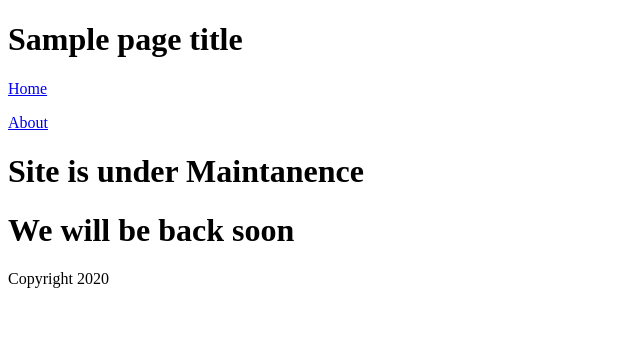
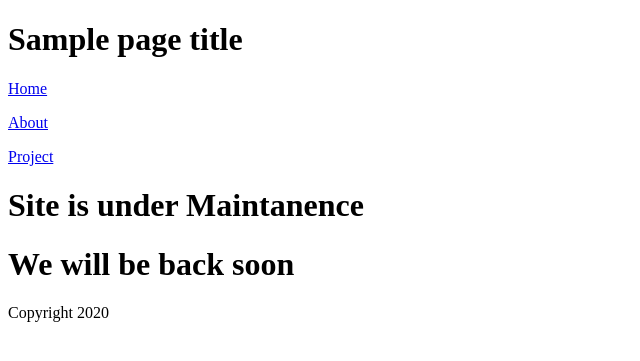
Before and after one commit to renjithr23/Simple-Web-Server-Using-NodeJS, a Node server app: template views/maintanence.hbs in a window 1280 px wide. Shown: the top 361 px of the page, without its empty margins (0-640 px from the left). Run offline with Node 20, Linux system fonts and the light colour scheme; the template is opened without the code that fills it: most values are stand-ins (such as "Sample title", 1, 10 or a date in 2020).

Commit message:
The Add on feature project

```diff
--- a/server.js
+++ b/server.js
@@ -52,6 +52,12 @@ app.get('/about',(req,res)=>{
   });
 });
 
+app.get('/project',(req,res)=>{
+  res.render('project.hbs',{
+    pageTitle:'Project Page'
+  });
+});
+
 app.get('/bad',(req,res)=>{
   res.send({
     errorMessage:"Unable to handle request"
--- a/views/partials/header.hbs
+++ b/views/partials/header.hbs
@@ -2,4 +2,5 @@
   <h1>{{pageTitle}}</h1>
   <p> <a href="/">Home</a> </p>
   <p> <a href="/about">About</a> </p>
+  <p> <a href="/project">Project</a> </p>
 </header>
```
Also changed, not shown: views/project.hbs (added, +12 -0 lines).
